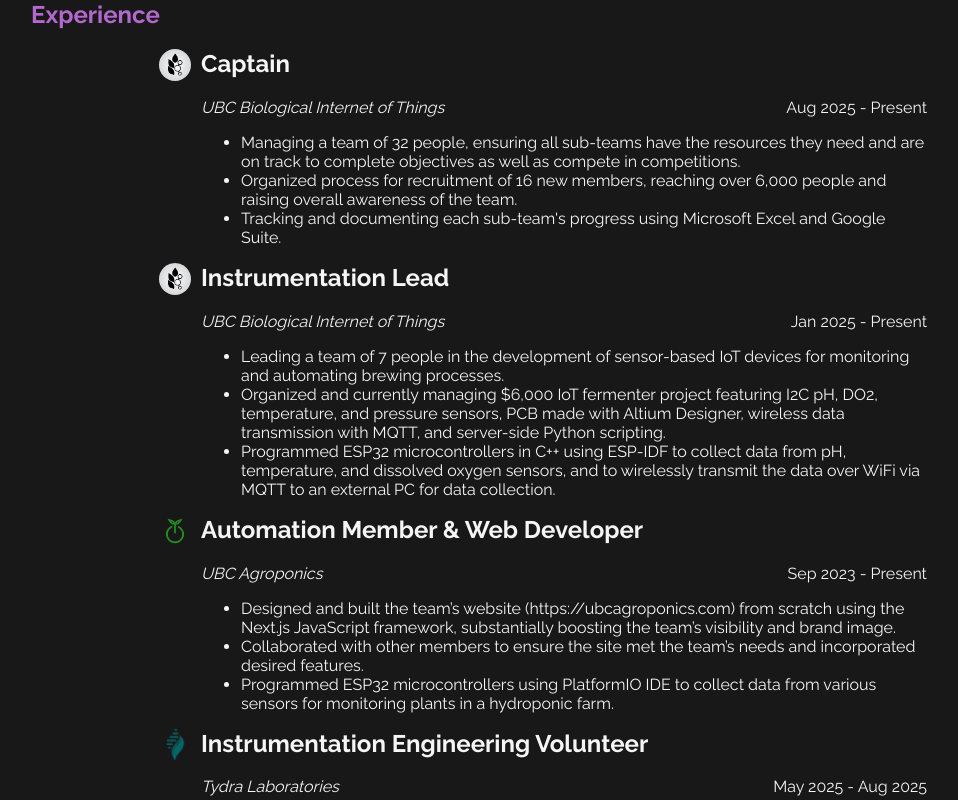
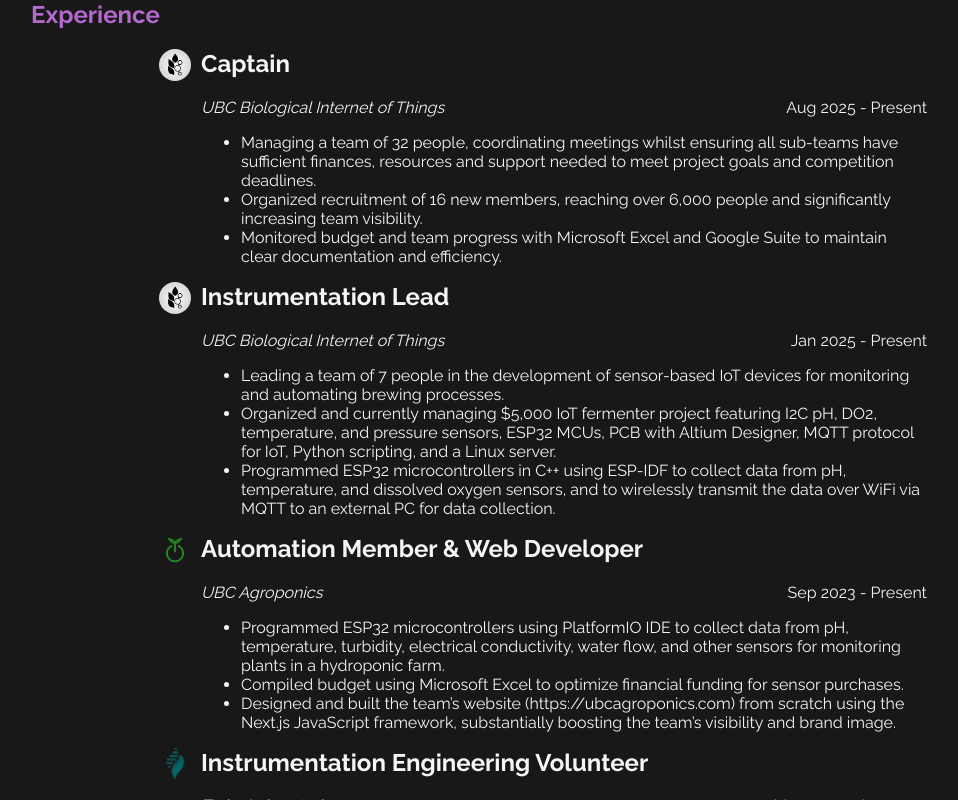
Before and after one commit to edansteen/edansteen.github.io, a Next.js app: page / in a window 1280 px wide. Shown: the part 1260-2060 px from the top of the page, without its empty margins (97-1055 px from the left). Built offline with nearby package versions, Linux system fonts and the light colour scheme.

Commit message:
Updated experiences section

```diff
--- a/src/components/Footer.js
+++ b/src/components/Footer.js
@@ -32,7 +32,7 @@ function Footer() {
               </a>
             </div>
         </div>
-        <span>Last updated: December 1, 2025</span>
+        <span>Last updated: January 7, 2026</span>
     </footer>
   );
 }
--- a/src/pages/index.js
+++ b/src/pages/index.js
@@ -78,9 +78,9 @@ export default function Home({allPostsData}) {
               companylogo={biot}
               companyurl="https://ubcbiot.com"
               dates="Aug 2025 - Present"
-              point1="Managing a team of 32 people, ensuring all sub-teams have the resources they need and are on track to complete objectives as well as compete in competitions."
-              point2="Organized process for recruitment of 16 new members, reaching over 6,000 people and raising overall awareness of the team."
-              point3="Tracking and documenting each sub-team's progress using Microsoft Excel and Google Suite."
+              point1="Managing a team of 32 people, coordinating meetings whilst ensuring all sub-teams have sufficient finances, resources and support needed to meet project goals and competition deadlines."
+              point2="Organized recruitment of 16 new members, reaching over 6,000 people and significantly increasing team visibility."
+              point3="Monitored budget and team progress with Microsoft Excel and Google Suite to maintain clear documentation and efficiency."
             />
 
             <ExperienceCard
@@ -90,7 +90,7 @@ export default function Home({allPostsData}) {
               companyurl="https://ubcbiot.com"
               dates="Jan 2025 - Present"
               point1="Leading a team of 7 people in the development of sensor-based IoT devices for monitoring and automating brewing processes."
-              point2="Organized and currently managing $6,000 IoT fermenter project featuring I2C pH, DO2, temperature, and pressure sensors, PCB made with Altium Designer, wireless data transmission with MQTT, and server-side Python scripting."
+              point2="Organized and currently managing $5,000 IoT fermenter project featuring I2C pH, DO2, temperature, and pressure sensors, ESP32 MCUs, PCB with Altium Designer, MQTT protocol for IoT, Python scripting, and a Linux server."
               point3="Programmed ESP32 microcontrollers in C++ using ESP-IDF to collect data from pH, temperature, and dissolved oxygen sensors, and to wirelessly transmit the data over WiFi via MQTT to an external PC for data collection."
             />
 
@@ -100,9 +100,9 @@ export default function Home({allPostsData}) {
               companylogo={agroponics}
               companyurl="https://ubcagroponics.com"
               dates="Sep 2023 - Present"
-              point1="Designed and built the team’s website (https://ubcagroponics.com) from scratch using the Next.js JavaScript framework, substantially boosting the team’s visibility and brand image."
-              point2="Collaborated with other members to ensure the site met the team’s needs and incorporated desired features."
-              point3="Programmed ESP32 microcontrollers using PlatformIO IDE to collect data from various sensors for monitoring plants in a hydroponic farm."
+              point1="Programmed ESP32 microcontrollers using PlatformIO IDE to collect data from pH, temperature, turbidity, electrical conductivity, water flow, and other sensors for monitoring plants in a hydroponic farm."
+              point2="Compiled budget using Microsoft Excel to optimize financial funding for sensor purchases."
+              point3="Designed and built the team’s website (https://ubcagroponics.com) from scratch using the Next.js JavaScript framework, substantially boosting the team’s visibility and brand image."
             />
 
             <ExperienceCard
```
